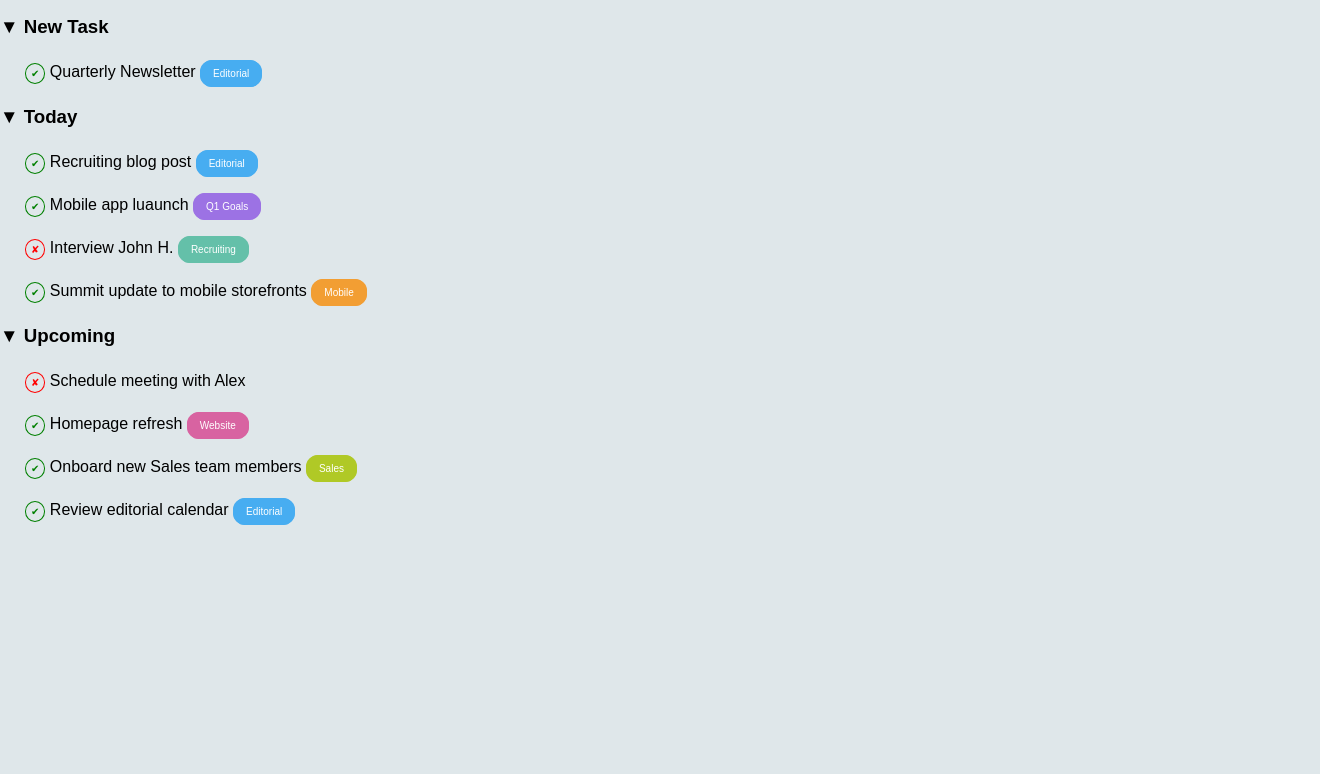
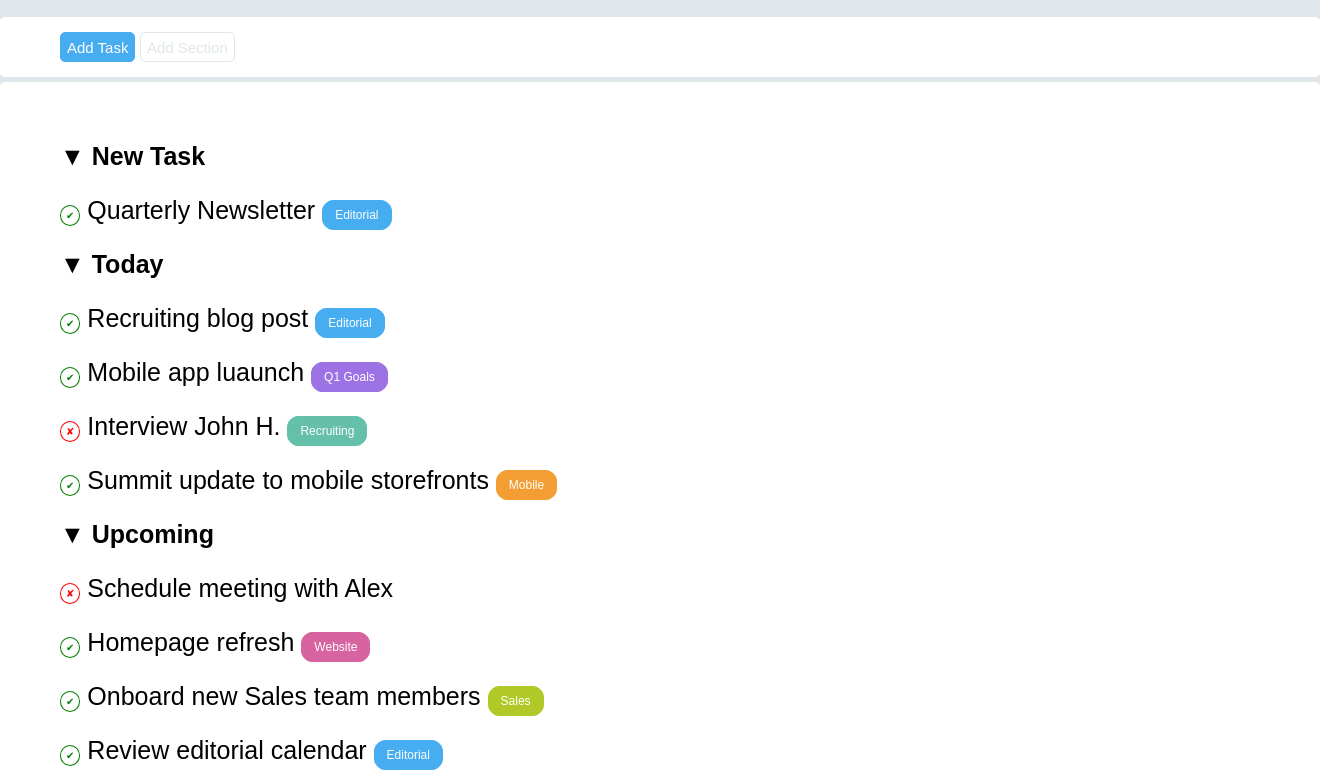
Before and after one commit to SofiaDiBlasi/html-css-toboolist, a plain HTML site: page index.html in a window 1280 px wide. Shown: the part 133-907 px from the top of the page, 1320 px wide, since content can reach past the window. Before the commit the page ends 800 px from the top, so only its background shows below. Drawn offline with Linux system fonts and the light colour scheme.

Commit message:
style(main): add style dwhite conteiner

```diff
--- a/css/style.css
+++ b/css/style.css
@@ -23,6 +23,7 @@ width: 80px;
 }
 
 button{
+    font-size: 15px;
     border-radius: 5px;
     height: 30px;
     border: 1px solid;
@@ -40,8 +41,13 @@ button{
     color: rgb(223, 231, 234);
 }
 
+h3{
+    font-size: 25px;
+}
+
 p{
-    margin: 25px;
+    margin: 25px 0;
+    font-size: 25px;
 }
 
 .icon-border{
@@ -62,7 +68,7 @@ p{
 }
 
 small{
-    font-size: 10px;
+    font-size: 12px;
     border-radius: 12px;
     padding: 7px 12px;
     border: 1px solid;
@@ -98,3 +104,21 @@ small{
     background-color:rgb(176, 201, 38) ;
     border-color: rgb(176, 201, 38)
 }
+
+div{
+    background-color: white;
+    width: 1200px;
+    margin: 0 auto;
+    border-radius: 5px;
+}
+
+.button-conteiner{
+    margin-top: 50px;
+    margin-bottom: 0;
+    padding: 15px 60px;
+}
+
+.section-conteiner{
+    margin-top: 5px;
+    padding: 35px 60px;
+}
--- a/index.html
+++ b/index.html
@@ -17,14 +17,14 @@
     <!--corpo centrale-->
     <main>
         <!--button-->
-        <div>
+        <div class="button-conteiner">
             <button class="color-blue">Add Task</button>
             <button class="color-white">Add Section</button>
         </div>
         <!--to do list-->
 
         <!--new task-->
-        <div>
+        <div class="section-conteiner">
             <section>
                 <h3>&#9660 New Task</h3>
                 <p><span class="icon-border color-green">&#10004</span>  Quarterly Newsletter <small class="small-blue">Editorial</small></p>
```
